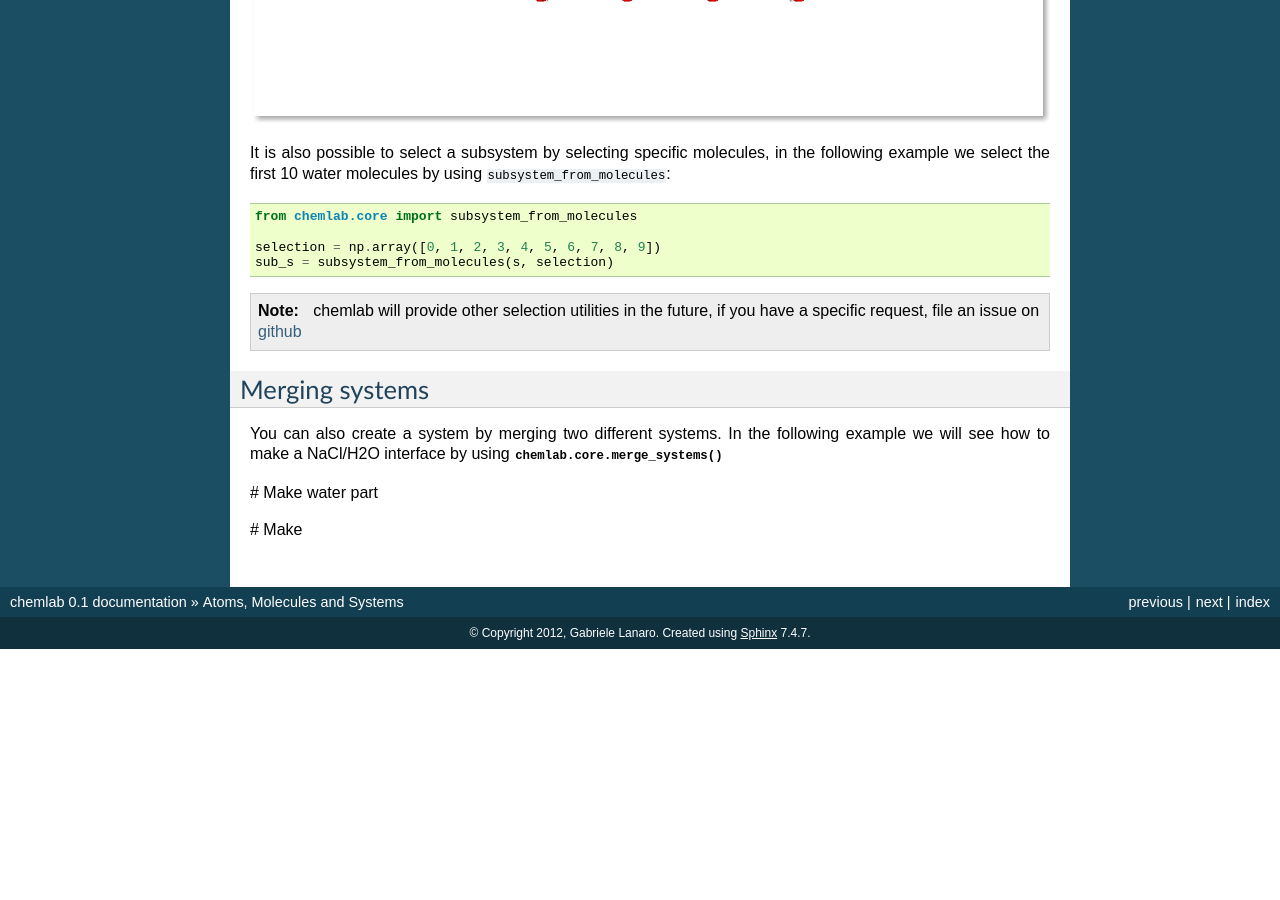
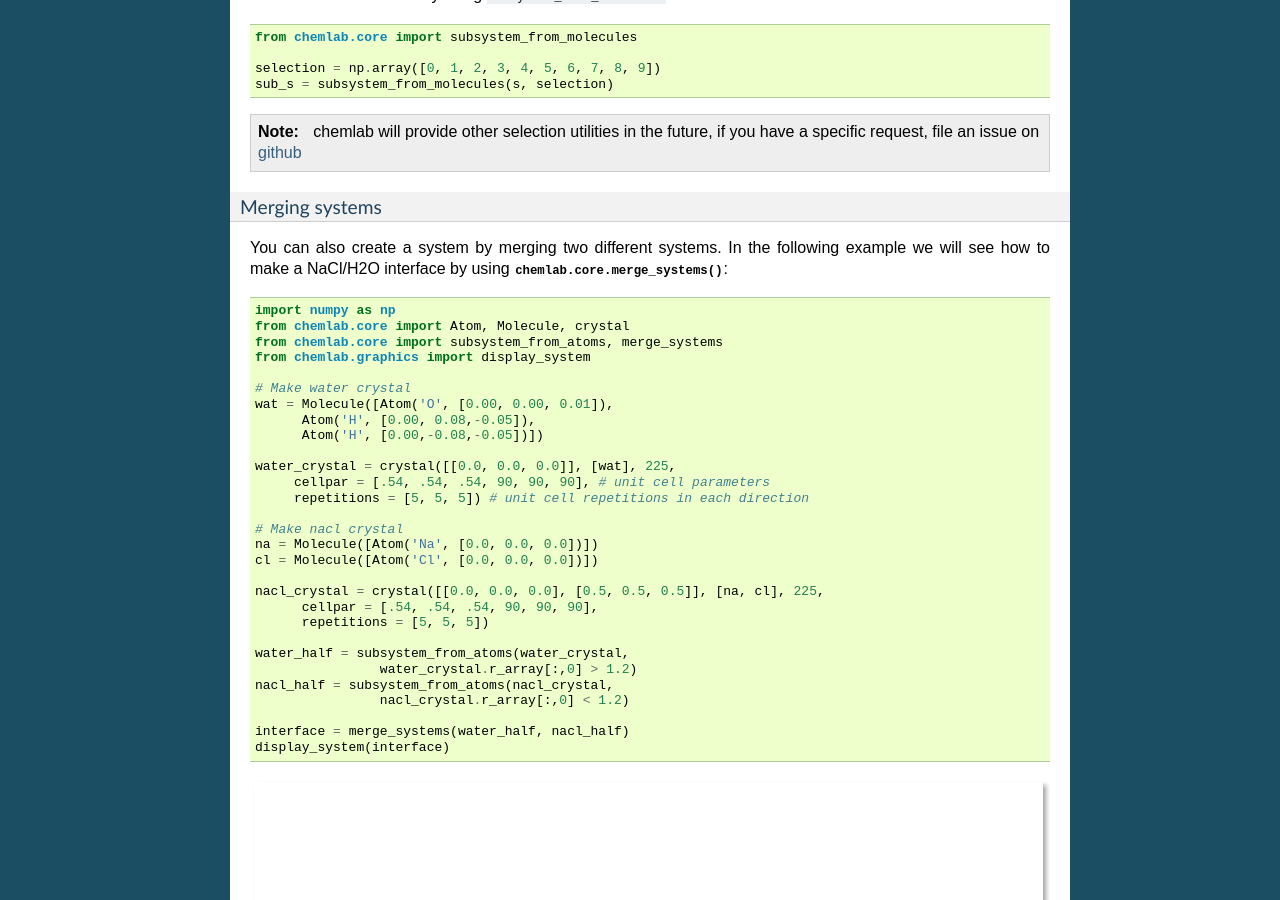
Before and after one commit to chemlab/chemlab, a Sphinx documentation site: the page built from docs/core.rst, in a window 1280 px wide and 900 px high, scrolled down 4068 px. Built offline with Sphinx 7.4.7, drawn with Linux system fonts in a browser that asks for light colours; formulas are drawn with MathJax 3; before the commit the page ends 4717 px from its top, so only the background shows below that; some of the changed text lies outside the part shown.

Commit message:
core documentation draft completed

```diff
--- a/docs/core.rst
+++ b/docs/core.rst
@@ -98,8 +98,7 @@ atomic coordinates by using the attribute
 Molecule.r_array and System.r_array refer to the picture below.
 
 .. image:: _static/core_types_copy.png
-      :scale: 70 %
-      :align: center
+      :width: 600px
 
 You can preallocate a `System` by using the classmethod
 :py:meth:`System.empty <chemlab.core.System.empty>` (pretty much like
@@ -165,7 +164,7 @@ Manipulating Systems
 ....................
 
 Selections
-----------
+~~~~~~~~~~
 
 You can manipulate systems by using some simple but flexible
 functions. It is really easy to generate a system by selecting a part
@@ -181,7 +180,7 @@ elements that we want to select. By using those two functions
 we can create subsystem by making such selections
 
 The following example shows an easy way to take the molecules that contain
-atoms in the region of space `x > 0.5` by using ``subsystem_from_atoms``::
+atoms in the region of space `x > 0.5` by using :py:func:`subsystem_from_atoms`::
 
   import numpy as np
   from chemlab.core import crystal, Molecule, Atom, subsystem_from_atoms
@@ -196,25 +195,13 @@ atoms in the region of space `x > 0.5` by using ``subsystem_from_atoms``::
        cellpar = [.54, .54, .54, 90, 90, 90], # unit cell parameters
        repetitions = [5, 5, 5]) # unit cell repetitions in each direction
 
-  selection = s.r_array > [0.5, 0.0, 0.0]
-  # The result is a bool array of shape (NATOMS, 3)
-  # array([[False, False, False],
-  #        [False,  True, False],
-  #        [False, False, False],
-  #        ...,
-  #        [ True,  True,  True],
-  #        [ True,  True,  True],
-  #        [ True,  True,  True]], dtype=bool)
+  selection = s.r_array[:, 0] > 0.5
+  sub_s = subsystem_from_atoms(s, selection)
 
-  # We have to make this array of shape (NATOMS)
-  # If all 3 coordinate-comparisons are True, we take the atom
-  selection = np.all(selection, axis=1)
-  # array([False,  False, False, ...,  True,  True,  True], dtype=bool)
-
-  sub_s = subsystem_from_atoms(s, selection)
   display_system(sub_s)
 
 .. image:: /_static/subsystem_from_atoms.png
+    :width: 800px
 
 It is also possible to select a subsystem by selecting specific
 molecules, in the following example we select the first 10 water
@@ -230,13 +217,41 @@ molecules by using ``subsystem_from_molecules``::
           `github <https://github.com/chemlab/chemlab/issues>`_
 
 Merging systems
----------------
+~~~~~~~~~~~~~~~
 
 You can also create a system by merging two different systems. In the
 following example we will see how to make a NaCl/H2O interface by
-using :py:func:`chemlab.core.merge_systems`
+using :py:func:`chemlab.core.merge_systems`::
 
+  import numpy as np
+  from chemlab.core import Atom, Molecule, crystal
+  from chemlab.core import subsystem_from_atoms, merge_systems
+  from chemlab.graphics import display_system
 
-# Make water part
+  # Make water crystal
+  wat = Molecule([Atom('O', [0.00, 0.00, 0.01]),
+   	Atom('H', [0.00, 0.08,-0.05]),
+   	Atom('H', [0.00,-0.08,-0.05])])
 
-# Make
+  water_crystal = crystal([[0.0, 0.0, 0.0]], [wat], 225,
+       cellpar = [.54, .54, .54, 90, 90, 90], # unit cell parameters
+       repetitions = [5, 5, 5]) # unit cell repetitions in each direction
+
+  # Make nacl crystal
+  na = Molecule([Atom('Na', [0.0, 0.0, 0.0])])
+  cl = Molecule([Atom('Cl', [0.0, 0.0, 0.0])])
+
+  nacl_crystal = crystal([[0.0, 0.0, 0.0], [0.5, 0.5, 0.5]], [na, cl], 225,
+        cellpar = [.54, .54, .54, 90, 90, 90],
+        repetitions = [5, 5, 5])
+
+  water_half = subsystem_from_atoms(water_crystal,
+                  water_crystal.r_array[:,0] > 1.2)
+  nacl_half = subsystem_from_atoms(nacl_crystal,
+                  nacl_crystal.r_array[:,0] < 1.2)
+
+  interface = merge_systems(water_half, nacl_half)
+  display_system(interface)
+
+.. image:: /_static/merge_systems.png
+    :width: 800px
```
Also changed, not shown: docs/_static/merge_systems.png (added), 1 other file.
